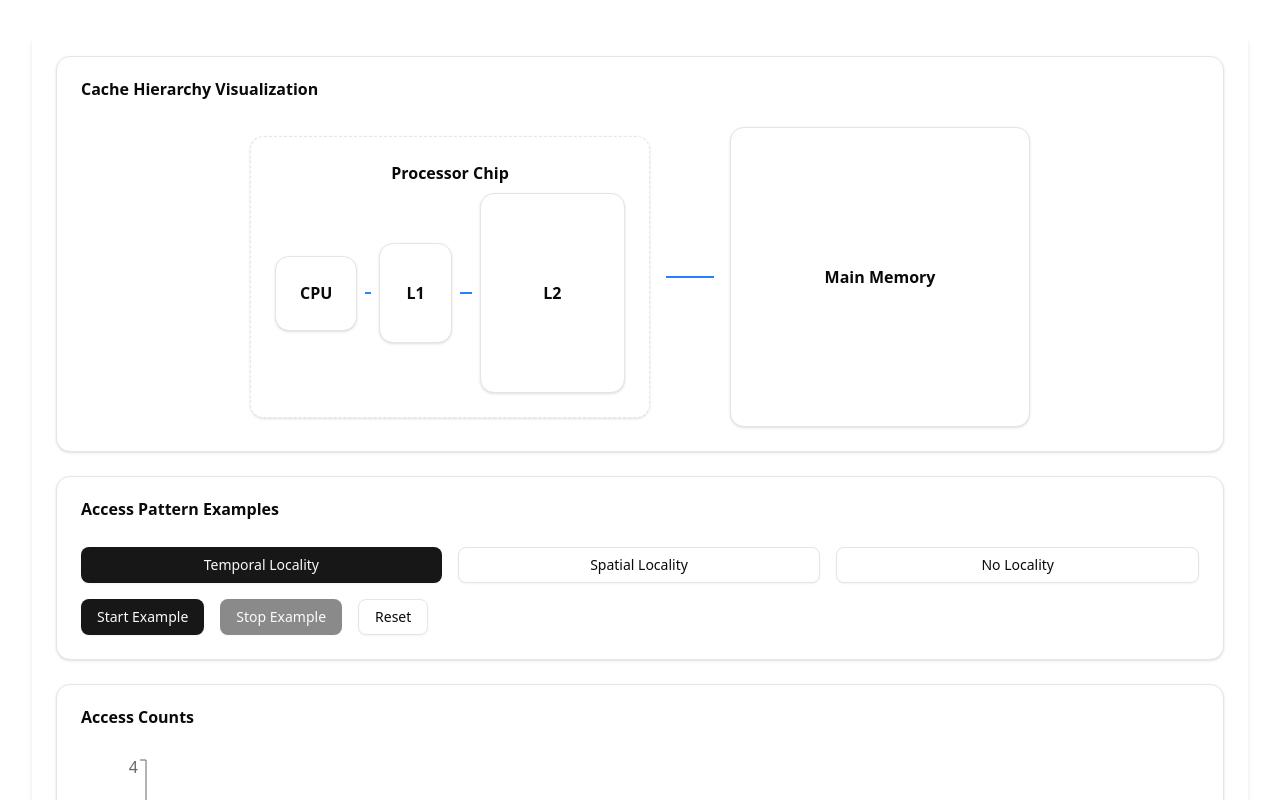
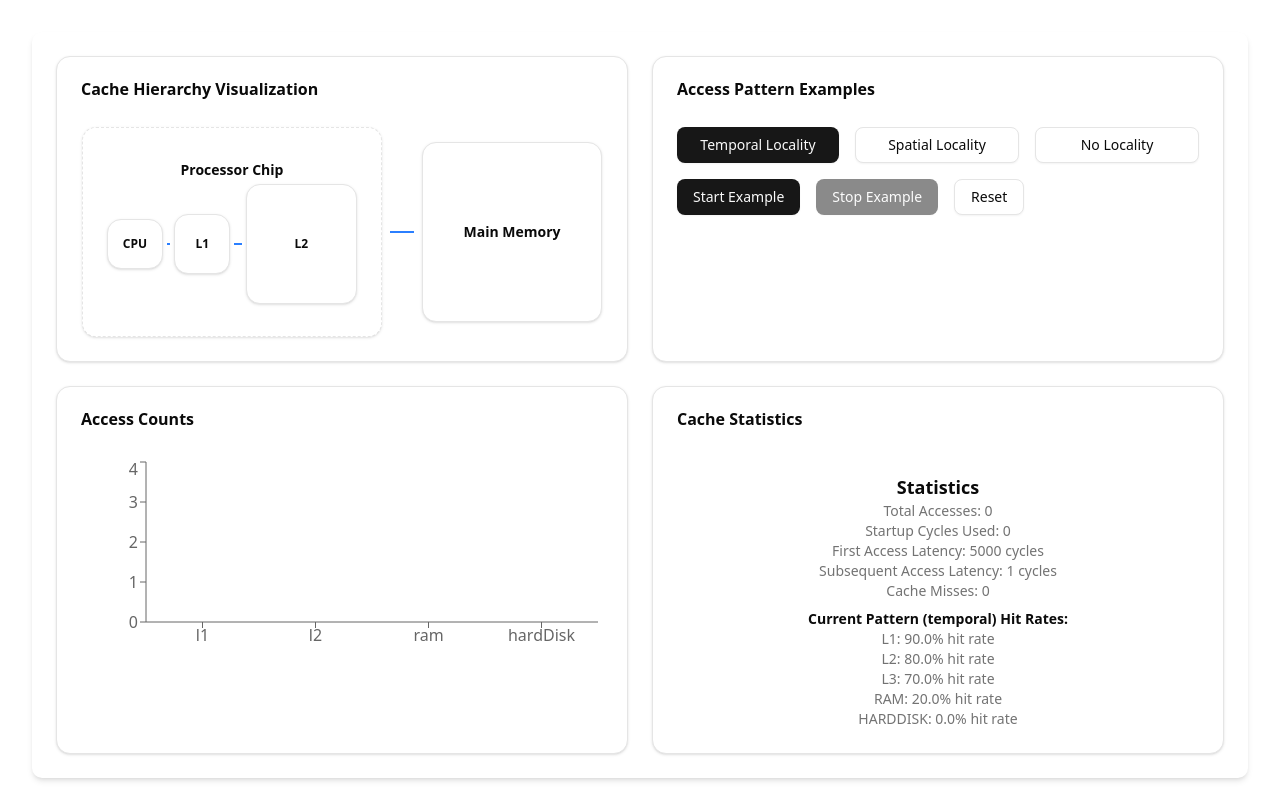
Before and after one commit to Goodr-Interactive/viz-computer-systems, a React (Vite) app: page /csc368/caches in a window 1280 px wide. Shown: the top 800 px of the page. Built offline with nearby package versions, Linux system fonts and the light colour scheme.

Commit message:
reorder locations

```diff
--- a/src/pages/csc368/cache/components/CacheHierarchyVisualization.tsx
+++ b/src/pages/csc368/cache/components/CacheHierarchyVisualization.tsx
@@ -175,15 +175,15 @@ export const CacheHierarchyVisualization: React.FC = () => {
 
   const renderHierarchy = () => (
     <TooltipProvider>
-      <div className="flex flex-col items-center space-y-4">
-        <div className="flex items-center space-x-4">
+      <div className="flex flex-col items-center space-y-2">
+        <div className="flex items-center space-x-2">
           <Card
             className={`text-center border-${stageSizesConfig.processorChip.borderStyle} border-${stageSizesConfig.processorChip.borderColor}`}
             style={{ width: `${stageSizesConfig.processorChip.width}px` }}
           >
-            <CardContent>
-              <div className="font-semibold">Processor Chip</div>
-              <div className="mt-2 flex items-center justify-center space-x-2">
+            <CardContent className="py-2">
+              <div className="font-semibold text-sm">Processor Chip</div>
+              <div className="mt-1 flex items-center justify-center space-x-1">
                 <Dialog>
                   <Tooltip>
                     <TooltipTrigger asChild>
@@ -192,8 +192,8 @@ export const CacheHierarchyVisualization: React.FC = () => {
                           className={`flex items-center justify-center text-center border-${stageSizesConfig.cpu.borderStyle} border-${stageSizesConfig.cpu.borderColor} cursor-pointer hover:bg-gray-100 transition-colors`}
                           style={{ width: `${stageSizesConfig.cpu.width}px`, height: `${stageSizesConfig.cpu.height}px` }}
                         >
-                          <CardContent className="flex items-center justify-center">
-                            <div className="font-semibold">CPU</div>
+                          <CardContent className="flex items-center justify-center p-1">
+                            <div className="font-semibold text-xs">CPU</div>
                           </CardContent>
                         </Card>
                       </DialogTrigger>
@@ -209,7 +209,7 @@ export const CacheHierarchyVisualization: React.FC = () => {
                     <p>{STAGE_EXPLANATIONS.cpu.description}</p>
                   </DialogContent>
                 </Dialog>
-                <div className="h-0.5 w-2 bg-blue-500"></div>
+                <div className="h-0.5 w-1 bg-blue-500"></div>
                 <Dialog>
                   <Tooltip>
                     <TooltipTrigger asChild>
@@ -221,8 +221,8 @@ export const CacheHierarchyVisualization: React.FC = () => {
                             height: `${stageSizesConfig.l1Cache.height}px`,
                           }}
                         >
-                          <CardContent className="flex items-center justify-center">
-                            <div className="font-semibold">L1</div>
+                          <CardContent className="flex items-center justify-center p-1">
+                            <div className="font-semibold text-xs">L1</div>
                           </CardContent>
                         </Card>
                       </DialogTrigger>
@@ -238,7 +238,7 @@ export const CacheHierarchyVisualization: React.FC = () => {
                     <p>{STAGE_EXPLANATIONS.l1.description}</p>
                   </DialogContent>
                 </Dialog>
-                <div className="h-0.5 w-4 bg-blue-500"></div>
+                <div className="h-0.5 w-2 bg-blue-500"></div>
                 <Dialog>
                   <Tooltip>
                     <TooltipTrigger asChild>
@@ -250,8 +250,8 @@ export const CacheHierarchyVisualization: React.FC = () => {
                           height: `${stageSizesConfig.l2Cache.height}px`,
                         }}
                     >
-                          <CardContent className="flex items-center justify-center">
-                            <div className="font-semibold">L2</div>
+                          <CardContent className="flex items-center justify-center p-1">
+                            <div className="font-semibold text-xs">L2</div>
                           </CardContent>
                         </Card>
                       </DialogTrigger>
@@ -270,7 +270,7 @@ export const CacheHierarchyVisualization: React.FC = () => {
               </div>
             </CardContent>
           </Card>
-          <div className="h-0.5 w-12 bg-blue-500"></div>
+          <div className="h-0.5 w-6 bg-blue-500"></div>
           <Dialog>
             <Tooltip>
               <TooltipTrigger asChild>
@@ -282,8 +282,8 @@ export const CacheHierarchyVisualization: React.FC = () => {
                       height: `${stageSizesConfig.mainMemory.height}px`,
                     }}
                   >
-                    <CardContent>
-                      <div className="font-semibold">Main Memory</div>
+                    <CardContent className="flex items-center justify-center p-2">
+                      <div className="font-semibold text-sm">Main Memory</div>
                     </CardContent>
                   </Card>
                 </DialogTrigger>
@@ -340,7 +340,7 @@ export const CacheHierarchyVisualization: React.FC = () => {
   );
 
   const renderBarGraph = () => (
-    <ResponsiveContainer width="100%" height={300}>
+    <ResponsiveContainer width="100%" height={200}>
       <BarChart data={Object.entries(accessCounts).map(([level, count]) => ({ level, count }))}>
         <XAxis dataKey="level" />
         <YAxis />
@@ -388,21 +388,13 @@ export const CacheHierarchyVisualization: React.FC = () => {
 
   return (
     <div className="space-y-6">
+      <div className="grid grid-cols-1 lg:grid-cols-2 gap-6">
         <Card>
           <CardHeader>
             <CardTitle>Cache Hierarchy Visualization</CardTitle>
           </CardHeader>
           <CardContent>{renderHierarchy()}</CardContent>
         </Card>
-
-      {latencyConfigUIEnabled && (
-        <Card>
-          <CardHeader>
-            <CardTitle>Latency Configuration</CardTitle>
-          </CardHeader>
-          <CardContent>{renderConfiguration()}</CardContent>
-        </Card>
-      )}
 
         <Card>
           <CardHeader>
@@ -423,15 +415,25 @@ export const CacheHierarchyVisualization: React.FC = () => {
             </div>
           </CardContent>
         </Card>
+      </div>
+
+      {latencyConfigUIEnabled && (
+        <Card>
+          <CardHeader>
+            <CardTitle>Latency Configuration</CardTitle>
+          </CardHeader>
+          <CardContent>{renderConfiguration()}</CardContent>
+        </Card>
+      )}
 
       {accessCountsUIEnabled && (
+        <div className="grid grid-cols-1 lg:grid-cols-2 gap-6">
           <Card>
             <CardHeader>
               <CardTitle>Access Counts</CardTitle>
             </CardHeader>
             <CardContent>{renderBarGraph()}</CardContent>
           </Card>
-      )}
 
           <Card>
             <CardHeader>
@@ -439,6 +441,17 @@ export const CacheHierarchyVisualization: React.FC = () => {
             </CardHeader>
             <CardContent>{renderCacheStats()}</CardContent>
           </Card>
+        </div>
+      )}
+
+      {!accessCountsUIEnabled && (
+        <Card>
+          <CardHeader>
+            <CardTitle>Cache Statistics</CardTitle>
+          </CardHeader>
+          <CardContent>{renderCacheStats()}</CardContent>
+        </Card>
+      )}
 
       {amat !== null && (
         <div className="mt-4 text-center">
--- a/src/pages/csc368/cache/components/Config.ts
+++ b/src/pages/csc368/cache/components/Config.ts
@@ -1,30 +1,30 @@
 export const stageSizesConfig = {
   processorChip: {
-    width: 400,
+    width: 300,
     borderStyle: "dashed",
     borderColor: "gray-400",
   },
   cpu: {
-    width: 100,
-    height: 75,
+    width: 60,
+    height: 50,
     borderStyle: "solid",
     borderColor: "gray-400",
   },
   l1Cache: {
-    width: 100,
-    height: 100,
+    width: 60,
+    height: 60,
     borderStyle: "solid",
     borderColor: "gray-400",
   },
   l2Cache: {
-    width: 200,
-    height: 200,
+    width: 120,
+    height: 120,
     borderStyle: "solid",
     borderColor: "gray-400",
   },
   mainMemory: {
-    width: 300,
-    height: 300,
+    width: 180,
+    height: 180,
     borderStyle: "solid",
     borderColor: "gray-400",
   },
```
Lines whose indentation alone changed are shown as unchanged.
